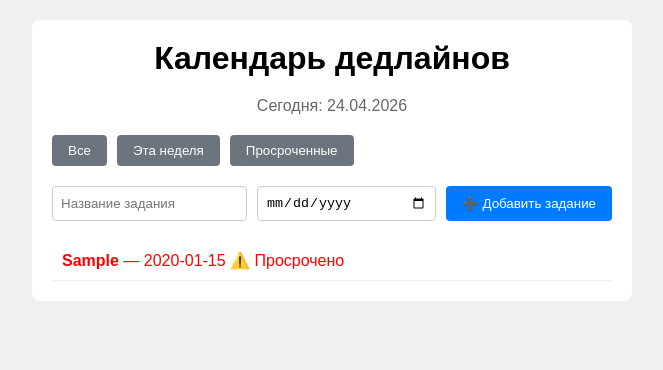
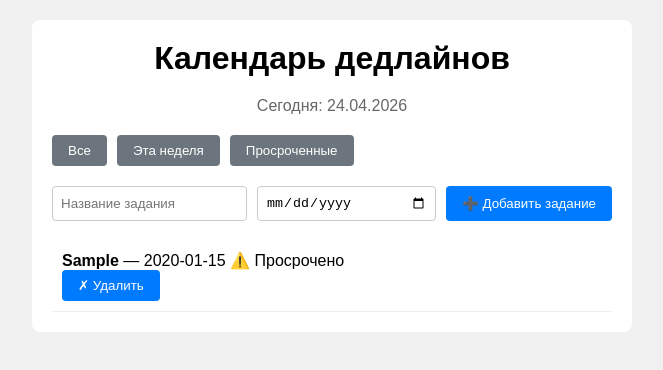
Before and after one commit to agordzy/calendar, a React (Create React App) app: page / in a window 1280 px wide. Both pictures are taken after typing "Sample", "2020-01-15" into the empty fields and a click on the button "➕ Добавить задание". Shown: the top 370 px of the page, without its empty margins (308-971 px from the left). Built offline with nearby package versions, Linux system fonts and the light colour scheme.

Commit message:
добавление кнопки удаления задания

```diff
--- a/src/components/TaskList.js
+++ b/src/components/TaskList.js
@@ -1,17 +1,22 @@
-function TaskList({ tasks }) {
+function TaskList({ tasks, onDeleteTask }) {
     const today = new Date().toISOString().split('T')[0];
 
     if (tasks.length === 0) return <p>Нет заданий</p>;
 
     return (
         <ul>
-            {tasks.map((task, idx) => (
-                <li
-                    key={idx}
-                    style={{ color: task.deadline < today ? 'red' : 'black' }}
-                >
-                    <strong>{task.title}</strong> — {task.deadline}
-                    {task.deadline < today && <span> ⚠️ Просрочено</span>}
+            {tasks.map((task) => (
+                <li key={task.id}>
+                    <div className="task-info">
+                        <strong>{task.title}</strong> — {task.deadline}
+                        {task.deadline < today && <span className="overdue-badge"> ⚠️ Просрочено</span>}
+                    </div>
+                    <button
+                        className="delete-btn"
+                        onClick={() => onDeleteTask(task.id)}
+                    >
+                        ✗ Удалить
+                    </button>
                 </li>
             ))}
         </ul>
```
